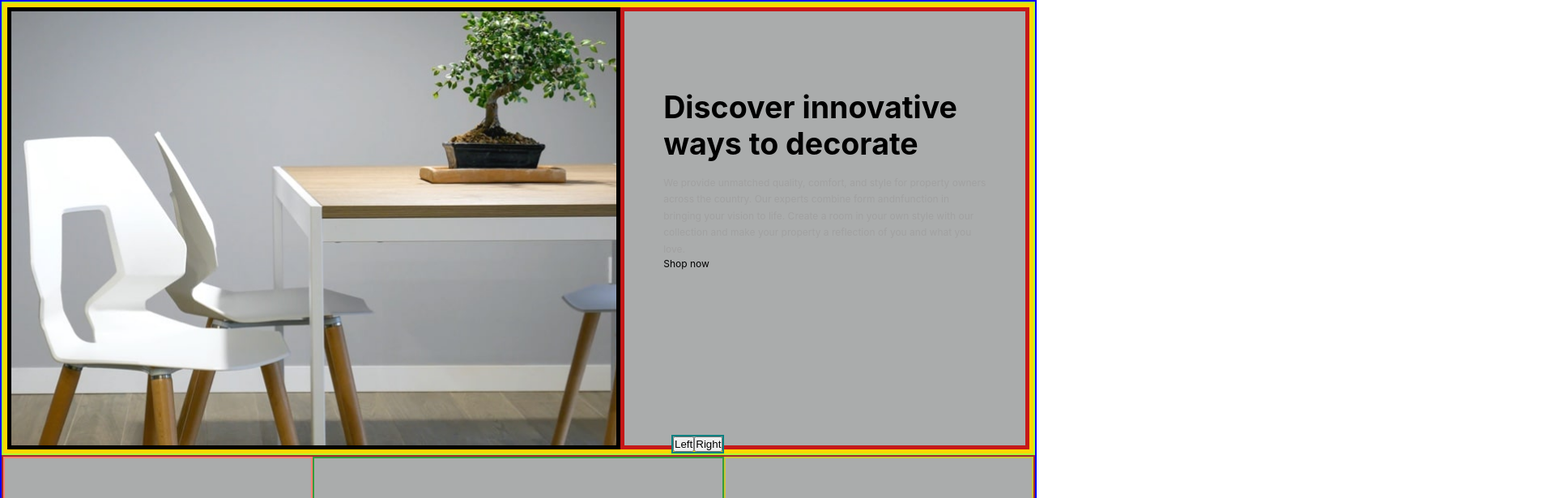
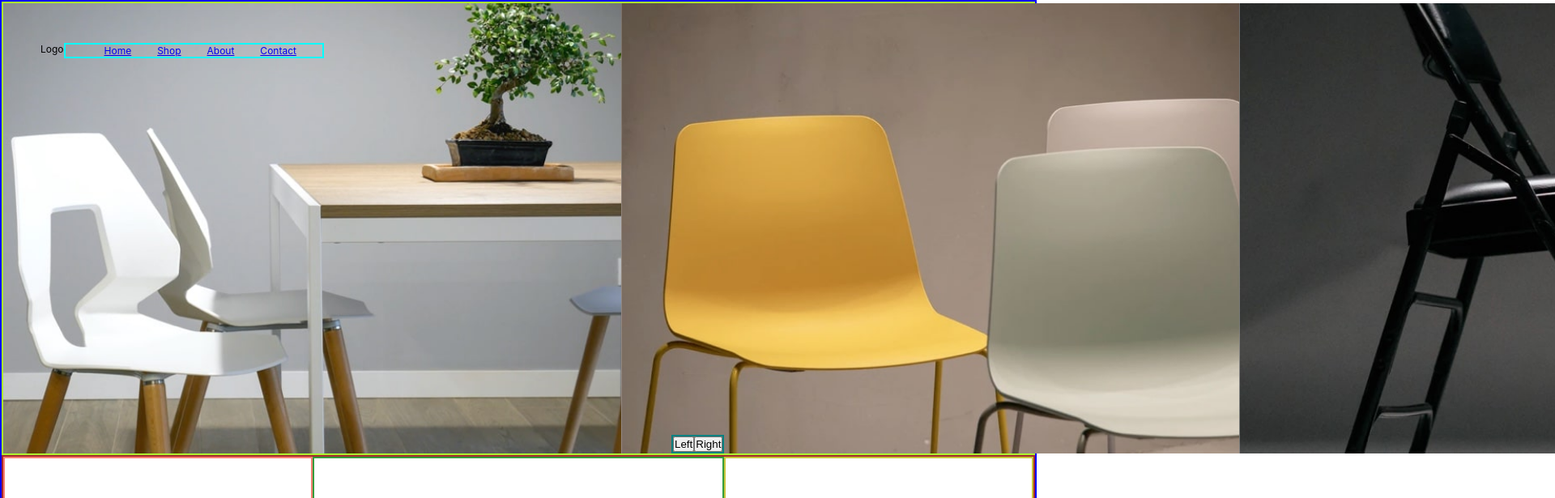
Before and after one commit to JairDev/room-homepage, a React (Create React App) app: page / in a window 1280 px wide. Shown: the top 615 px of the page at 81% size, 1920 px wide, since content can reach past the window. Built offline with nearby package versions, Linux system fonts and the light colour scheme.

Commit message:
Add styles

```diff
--- a/src/App.css
+++ b/src/App.css
@@ -13,9 +13,9 @@
 .App {
   border: 2px solid blue;
   min-height: 100vh;
-  background-color: rgb(170, 172, 172);
+  background-color: hsl(0, 0%, 100%);
   font-size: 12px;
-  overflow: hidden;
+  /* overflow: hidden; */
 }
 
 .App-header {
@@ -26,6 +26,7 @@
   height: 15vh;
   padding: 0 3rem;
   position: absolute;
+  z-index: 1000;
 }
 
 .App-nav {
@@ -51,8 +52,8 @@
 }
 
 .App-content-hero-inline {
-  border: 5px solid gold;
-  display: inline-block;
+  /* border: 5px solid gold; */
+  display: flex;
   width: 100%;
   height: 100%;
   position: absolute;
@@ -61,9 +62,10 @@
 
 
 .App-content-hero-img {
-  border: 5px solid black;
+  /* border: 5px solid black; */
   min-width: 60%;
   height: 100%;
+  transition: all ease-in-out .3s;
 }
 
 .App-content-hero-img img {
@@ -73,10 +75,14 @@
 }
 
 .App-content-hero-text {
-  border: 5px solid rgb(197, 25, 25);
+  /* border: 5px solid rgb(197, 25, 25); */
+  background-color: hsl(0, 0%, 100%);
   min-width: 40%;
   height: 100%;
   padding: 6rem 3rem;
+  position: relative;
+  /* z-index: 10; */
+  opacity: 0;
 }
 .App-content-about-text p, .App-content-hero-text p  {
   color: var(--Dark-Gray);
@@ -130,25 +136,59 @@
   position: absolute;
   bottom: 0;
   right: 30%;
+  z-index: 100;
 }
 
 .App-content-hero {
   display: flex;
   height: 100%;
-  opacity: 0;
+  /* opacity: 0; */
   transition: all ease-in-out .5s;
 
 }
 
-.App-content-hero.inactive {
+/* .App-section-hero > .App-content-hero-inline {
+  margin-top: 400px;
+}
+.App-content-hero-inline:first-child {
+  margin-top: 0px;
+} */
+.App-content-hero-inline {
+  transition: all ease-in-out .3s;
+  opacity: 1;
+}
+
+.App-content-hero-inline.inactive {
   opacity: 0;
   /* transform: translateX(100%); */
 }
+/* .content-hero-text {
+  position: relative;
+  z-index: 1000;
+  transform: translateX(100%) translateX(96px);
+  transition: all ease-in-out .5s;
+  opacity: 0;
+}
+.App-content-hero-img {
+  transform: translateX(100%);
+  transition: all ease-in-out .5s;
+  opacity: 1;
+}
+.App-content-hero-img.active {
+  transform: translateX(0%);
+  opacity: 1;
+}
 
-.App-content-hero.active {
+.content-hero-text.active {
+  transform: translateX(0%);
+  opacity: 1;
+} */
+
+.App-content-hero-inline.active {
   opacity: 1;
   /* animation: room .5s ease-in-out */
   /* transform: translateX(0); */
+  /* margin-left: 0px; */
 }
 
 @keyframes room {
--- a/src/App.js
+++ b/src/App.js
@@ -3,6 +3,7 @@ import ContentImg from 'components/ContentImg/ContentImg';
 import HeroInfo from 'components/HeroInfo/HeroInfo';
 import data from "./data.json"
 import './App.css';
+import { useEffect, useRef } from 'react';
 
 function App() {
 
@@ -17,7 +18,6 @@ function App() {
               <li><a href="home">Shop</a></li>
               <li><a href="home">About</a></li>
               <li><a href="home">Contact</a></li>
-
             </ul>
           </div>
         </nav>
--- a/src/components/HeroInfo/HeroInfo.js
+++ b/src/components/HeroInfo/HeroInfo.js
@@ -2,40 +2,39 @@ import React, { useEffect, useRef, useState } from "react";
 import data from "../../data.json";
 function HeroInfo({ srcImg, title, content }) {
   const elRef = useRef([]);
+  const elRefImg = useRef([])
   const [count, setCount] = useState(0)
+  const [sign, setSign] = useState("")
 
   useEffect(() => {
-
-    for (let i = 0; i < elRef.current.length; i++) {
-      const el = elRef.current[i];
-      el.classList.remove("active")
-      if(i !== 0) {
-        // console.log(el)
-        el.classList.add("inactive")
-      }
+    const widthImg = elRefImg.current[0].clientWidth
+    for(let i = 0; i < data.info.length; i++) {
+      // elRefImg.current[i].style = `transform: translateX(${100 * i}%)`
     }
-    console.log(count)
-    // if(count === elRef.current.length - 1) {
-    //   console.log("true")
-    //   setCount(0)
-    // }
-    const el = elRef.current[count];
-    el.classList.add("active")
-    console.log(el)
-
-  }, [count]);
+    if(count > 0) {
+      elRefImg.current[count-1].style = `transform: translateX(-${100 * count - 1}%)`
+    }
+    console.log(elRefImg.current[count])
+    console.log(sign)
+  }, [count, sign])
+  useEffect(() => {
+    for(let i = 0; i < data.info.length; i++) {
+      elRefImg.current[i].style = `transform: translateX(${100 * i}%)`
+    }
+  },[])
 
   const handleForward = () => {
     setCount((prev) => prev += 1)
     if(count === elRef.current.length - 1) {
-      console.log("true")
+      // console.log("true")
       setCount(0)
     }
+    setSign("-")
   }
   const handleBack = () => {
     setCount((prev) => prev -= 1)
     if(count === 0) {
-      console.log("true")
+      // console.log("true")
       setCount(elRef.current.length - 1)
     }
   }
@@ -44,19 +43,18 @@ function HeroInfo({ srcImg, title, content }) {
     <>
       {data.info.map((item, i) => (
         <div key={item.title} className="App-content-hero-inline">
-          <div
-            ref={(ref) => (elRef.current[i] = ref)}
-            className="App-content-hero"
-          >
-            <div className="App-content-hero-img">
-              <img src={item.imgSrc} alt=""></img>
-            </div>
-            <div className="App-content-hero-text">
+
+          <div ref={(ref) => elRefImg.current[i] = ref} className="App-content-hero-img">
+            <img src={item.imgSrc} alt=""></img>
+          </div>
+          <div className="App-content-hero-text">
+            <div ref={(ref) => (elRef.current[i] = ref)} className="content-hero-text">
               <h1 className="title-hero-text">{item.title}</h1>
               <p>{item.content}</p>
               <span>Shop now</span>
             </div>
           </div>
+
         </div>
       ))}
       <div className="content-action-button">
```
